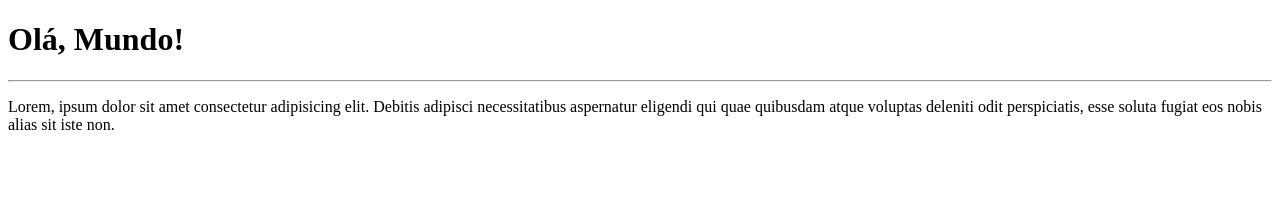
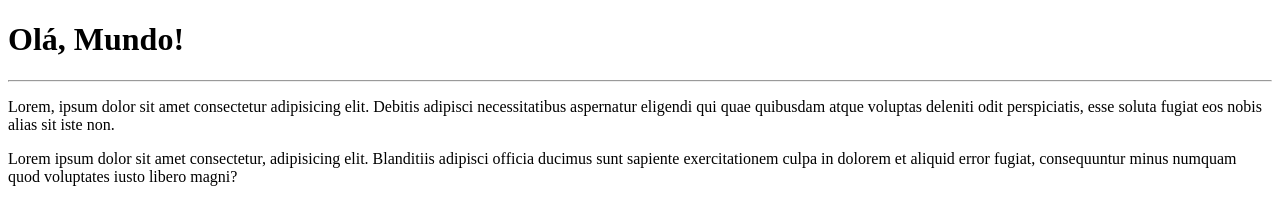
Before and after one commit to GabrielMendoncaRufin/Ola-Mundo, a plain HTML site: page site-exemplo/index.html in a window 1280 px wide. Drawn offline with Linux system fonts and the light colour scheme.

Commit message:
adicionei um parágrafo

```diff
--- a/site-exemplo/index.html
+++ b/site-exemplo/index.html
@@ -9,5 +9,6 @@
    <h1>Olá, Mundo!</h1>
    <hr>
    <p>Lorem, ipsum dolor sit amet consectetur adipisicing elit. Debitis adipisci necessitatibus aspernatur eligendi qui quae quibusdam atque voluptas deleniti odit perspiciatis, esse soluta fugiat eos nobis alias sit iste non.</p>
+   <p>Lorem ipsum dolor sit amet consectetur, adipisicing elit. Blanditiis adipisci officia ducimus sunt sapiente exercitationem culpa in dolorem et aliquid error fugiat, consequuntur minus numquam quod voluptates iusto libero magni?</p>
 </body>
 </html>
```
